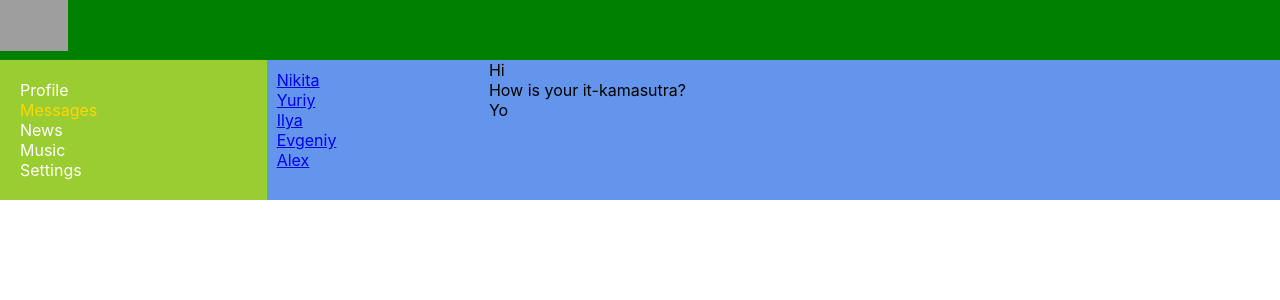
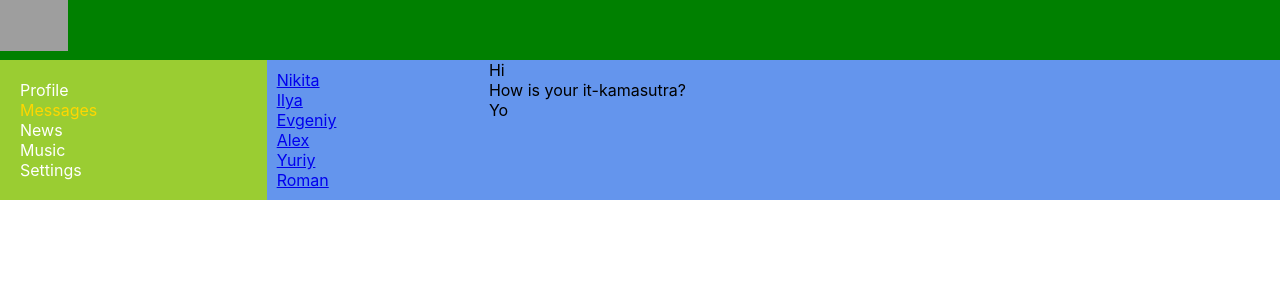
Before and after one commit to nikitastas/social-network-ts, a React (Create React App) app: page /dialogs in a window 1280 px wide. Shown: the top 300 px of the page. Built offline with nearby package versions, Linux system fonts and the light colour scheme; grey boxes are pictures that could not be loaded.

Commit message:
Moved DialogItem into a separate component

```diff
--- a/src/components/Dialogs/Dialogs.tsx
+++ b/src/components/Dialogs/Dialogs.tsx
@@ -1,26 +1,31 @@
 import React from 'react';
 import s from './Dialogs.module.css'
 import {NavLink} from 'react-router-dom';
+
+type Props = {
+    id: number
+    name: string
+}
+
+const DialogItem = ({id, name}: Props) => {
+
+    return (
+        <div className={s.dialog + ' ' + s.active}>
+            <NavLink to={'/dialogs/' + id}>{name}</NavLink>
+        </div>
+    )
+}
 
 export const Dialogs = () => {
     return (
         <div className={s.dialogs}>
             <div className={s.dialogsItems}>
-                <div className={s.dialog + ' ' + s.active}>
-                    <NavLink to={'/dialogs/1'}>Nikita</NavLink>
-                </div>
-                <div className={s.dialog}>
-                    <NavLink to={'/dialogs/2'}>Yuriy</NavLink>
-                </div>
-                <div className={s.dialog}>
-                    <NavLink to={'/dialogs/3'}>Ilya</NavLink>
-                </div>
-                <div className={s.dialog}>
-                    <NavLink to={'/dialogs/4'}>Evgeniy</NavLink>
-                </div>
-                <div className={s.dialog}>
-                    <NavLink to={'/dialogs/5'}>Alex</NavLink>
-                </div>
+                <DialogItem id={1} name={'Nikita'}/>
+                <DialogItem id={2} name={'Ilya'}/>
+                <DialogItem id={3} name={'Evgeniy'}/>
+                <DialogItem id={4} name={'Alex'}/>
+                <DialogItem id={5} name={'Yuriy'}/>
+                <DialogItem id={6} name={'Roman'}/>
             </div>
             <div className={s.messages}>
                 <div className={s.message}>Hi</div>
```
